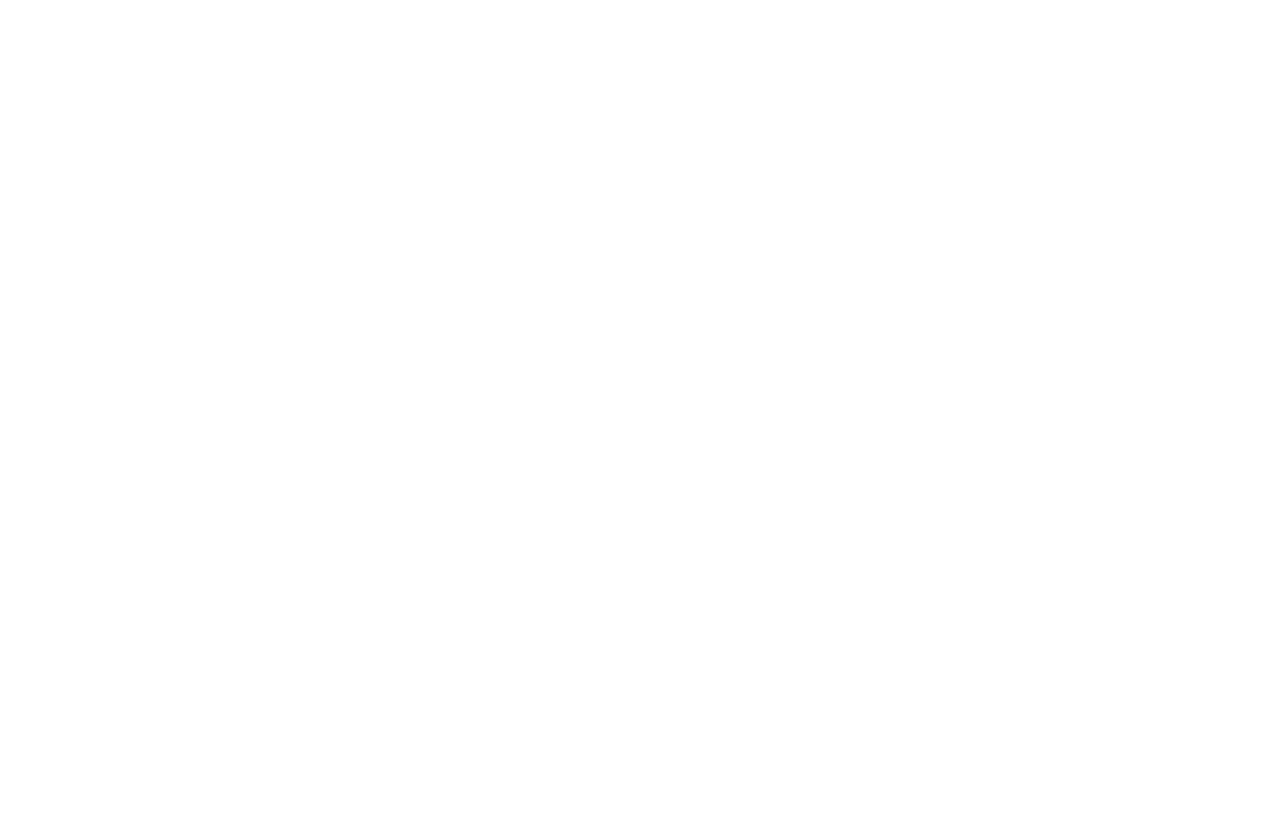
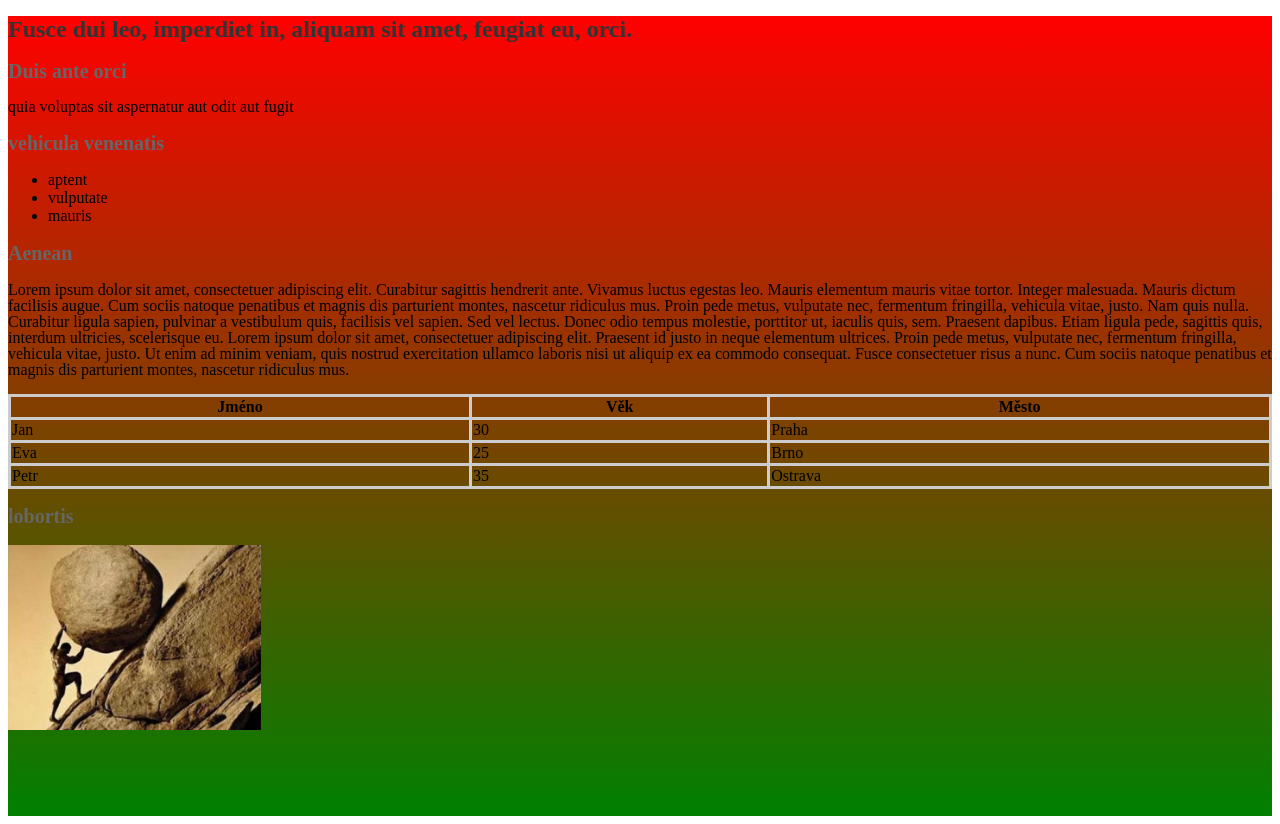
Before and after one commit to hrazdiraa/4.10.2023cviceniWA, a plain HTML site: page index.html in a window 1280 px wide. Before the commit the page ends 800 px from the top, so only its background shows below. Drawn offline with Linux system fonts and the light colour scheme.

Commit message:
nevi  nebavi me to a chci jitr spat vople ajeksdfhsaefuhsadasdfuhgbsjkvbsadh,nvsadm,hghivlhasdvhuilsadfvsadvliubyxcvjhsdluiůhcvhisdgvcziasdvbcugyxivbgdcvuioůvksdbjckyxczhkvnxcyf.jzvusuiocwaezfcxbhnkbfdkxkncf.lf

```diff
--- a/index.html
+++ b/index.html
@@ -1,10 +1,51 @@
 <!DOCTYPE html>
-<html lang="en">
+<html>
 <head>
     <meta charset="UTF-8">
-    <title>Title</title>
+    <title>Moje Webová Stránka</title>
+    <link rel="stylesheet" type="text/css" href="style.css">
 </head>
 <body>
+<div class="background">
+    <h1>Fusce dui leo, imperdiet in, aliquam sit amet, feugiat eu, orci.</h1>
+    <h2>Duis ante orci</h2>
+    <p>quia voluptas sit aspernatur aut odit aut fugit</p>
+    <h2>vehicula venenatis</h2>
+    <ul>
+        <li>aptent </li>
+        <li>vulputate </li>
+        <li>mauris </li>
+    </ul>
+    <h2>Aenean </h2>
+    <p>Lorem ipsum dolor sit amet, consectetuer adipiscing elit. Curabitur sagittis hendrerit ante. Vivamus luctus egestas leo. Mauris elementum mauris vitae tortor. Integer malesuada. Mauris dictum facilisis augue. Cum sociis natoque penatibus et magnis dis parturient montes, nascetur ridiculus mus. Proin pede metus, vulputate nec, fermentum fringilla, vehicula vitae, justo. Nam quis nulla. Curabitur ligula sapien, pulvinar a vestibulum quis, facilisis vel sapien. Sed vel lectus. Donec odio tempus molestie, porttitor ut, iaculis quis, sem. Praesent dapibus. Etiam ligula pede, sagittis quis, interdum ultricies, scelerisque eu. Lorem ipsum dolor sit amet, consectetuer adipiscing elit. Praesent id justo in neque elementum ultrices. Proin pede metus, vulputate nec, fermentum fringilla, vehicula vitae, justo. Ut enim ad minim veniam, quis nostrud exercitation ullamco laboris nisi ut aliquip ex ea commodo consequat. Fusce consectetuer risus a nunc. Cum sociis natoque penatibus et magnis dis parturient montes, nascetur ridiculus mus.</p>
+
+    <table>
+        <tr>
+            <th>Jméno</th>
+            <th>Věk</th>
+            <th>Město</th>
+        </tr>
+        <tr>
+            <td>Jan</td>
+            <td>30</td>
+            <td>Praha</td>
+        </tr>
+        <tr>
+            <td>Eva</td>
+            <td>25</td>
+            <td>Brno</td>
+        </tr>
+        <tr>
+            <td>Petr</td>
+            <td>35</td>
+            <td>Ostrava</td>
+        </tr>
+    </table>
+
+    <h2>lobortis </h2>
+    <img src="ball_up_the_hill.jpg" alt="ňákej obrázečík proitože by tu měl být">
+
+</div>
 
 </body>
 </html>
--- a/style.css
+++ b/style.css
@@ -0,0 +1,65 @@
+/* Stylování nadpisů */
+h1 {
+    color: #333;
+    font-size: 24px;
+}
+
+h2 {
+    color: #666;
+    font-size: 20px;
+}
+
+/* Stylování odstavců */
+p {
+    line-height: 1;
+}
+
+/* Stylování tabulky */
+table {
+    border-collapse: collapse;
+    width: 100%;
+}
+
+table, th, td {
+    border: 3px solid #ccc;
+}
+
+/* Stylování seznamu */
+ul {
+    list-style-type: disc;
+}
+
+/* Stylování obrázků */
+img {
+    max-width: 20%;
+    height: auto;
+}
+
+/* Použití tříd */
+.my-class {
+    background-color: #f0f0f0;
+    padding: 10px;
+}
+
+.another-class {
+    font-weight: bold;
+}
+
+/* Stylování tagů */
+em {
+    font-style: italic;
+}
+
+strong {
+    font-weight: bold;
+}
+
+a {
+    text-decoration: none;
+    color: #10AF52;
+}
+/* Stylování pozadí */
+.background {
+    background: linear-gradient(to bottom, red, green);
+    height: 100vh; /* 100% výšky viewportu */
+}
```
Also changed, not shown: ball_up_the_hill.jpg (added).
